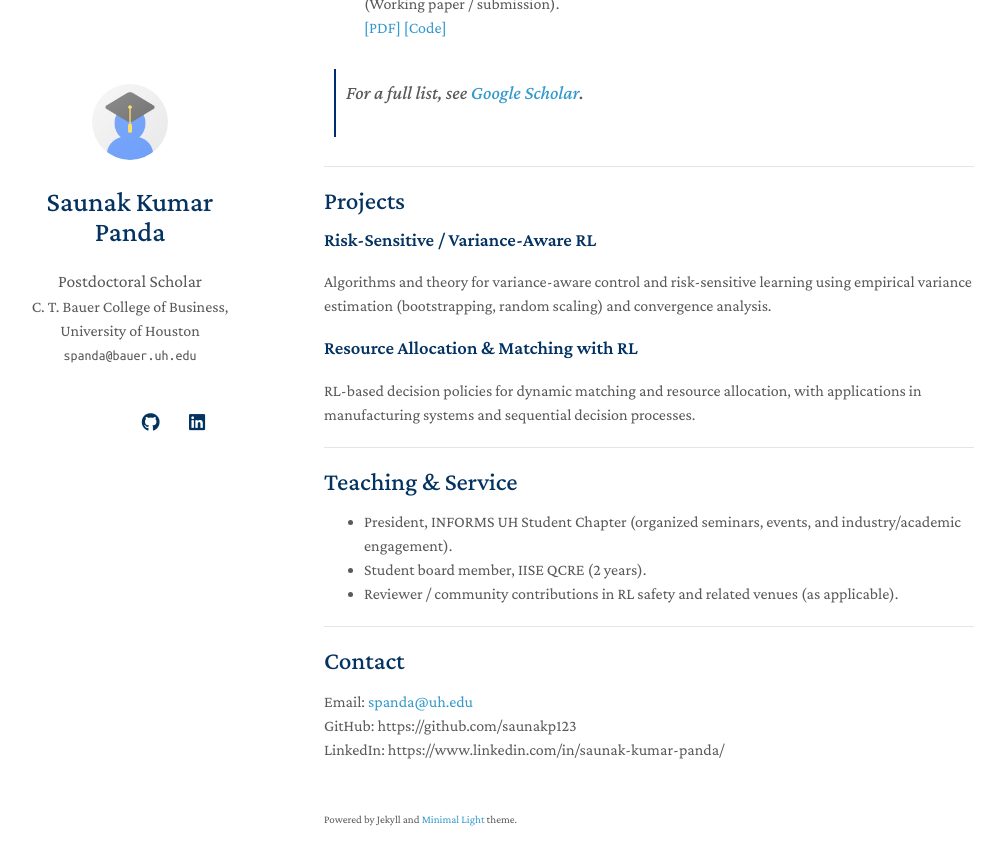
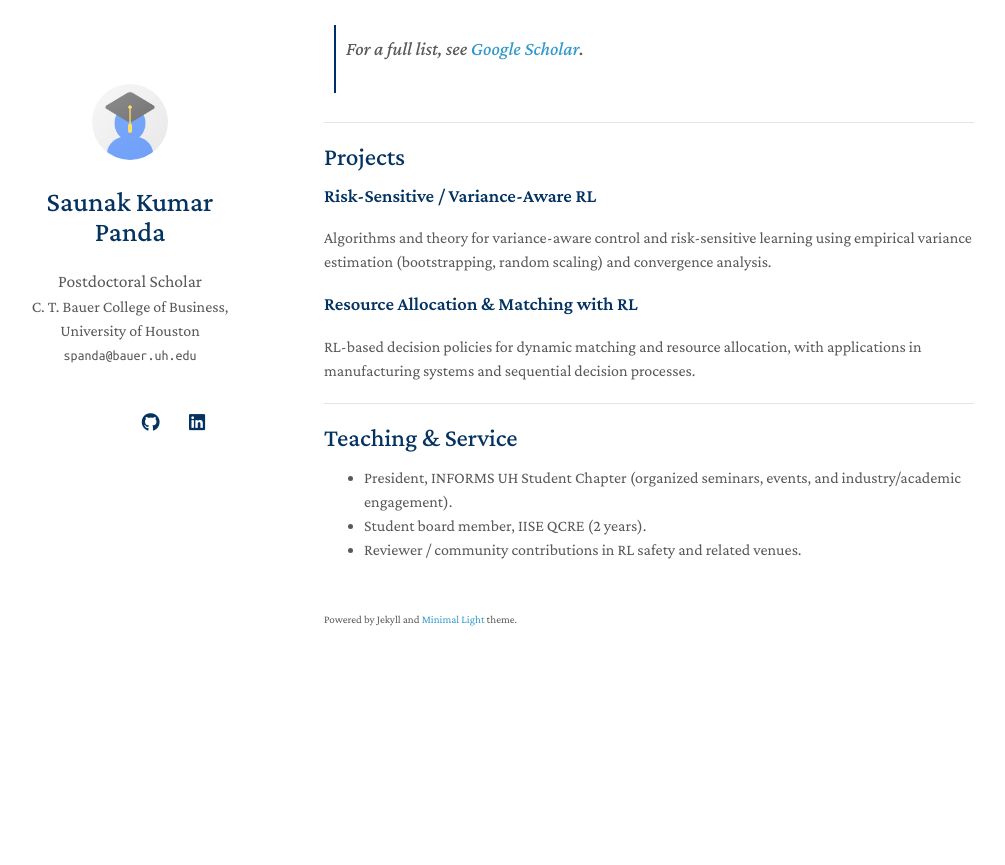
Before and after one commit to saunakp123/pandasaunak.github.io, a Jekyll site: the page built from index.md, in a window 1280 px wide and 900 px high, scrolled down 2007 px. Shown: the top 865 px of the window, without its empty margins (146-1151 px from the left). Built offline with Jekyll 4.4.1, drawn with Linux system fonts in a browser that asks for light colours; a style sheet for code colours, icons or effects is not loaded; our own code applies the rules of GitHub Pages for plain Markdown files; after the commit the page ends 2707 px from its top, so only the background shows below that; some of the changed text lies outside the part shown.

Commit message:
Update index.md to remove contact details
Removed contact information and condensed reviewer contributions.

```diff
--- a/index.md
+++ b/index.md
@@ -6,12 +6,6 @@ layout: homepage
 
 **Postdoctoral Researcher (Human-Centered AI) • PhD in Industrial Engineering (Operations Research & AI)**
 University of Houston
-
-Email: [spanda@uh.edu](mailto:spanda@bauer.uh.edu) •
-[CV](assets/cv.pdf) •
-[Google Scholar](https://scholar.google.com/citations?user=Ldiyc0IAAAAJ&hl=en) •
-[LinkedIn](https://www.linkedin.com/in/saunak-kumar-panda/) •
-[GitHub](https://github.com/saunakp123)
 
 ---
 
@@ -69,11 +63,4 @@ RL-based decision policies for dynamic matching and resource allocation, with ap
 ## Teaching & Service
 - President, INFORMS UH Student Chapter (organized seminars, events, and industry/academic engagement).
 - Student board member, IISE QCRE (2 years).
-- Reviewer / community contributions in RL safety and related venues (as applicable).
-
----
-
-## Contact
-Email: [spanda@uh.edu](mailto:spanda@bauer.uh.edu)
-GitHub: https://github.com/saunakp123
-LinkedIn: https://www.linkedin.com/in/saunak-kumar-panda/
+- Reviewer / community contributions in RL safety and related venues.
```
